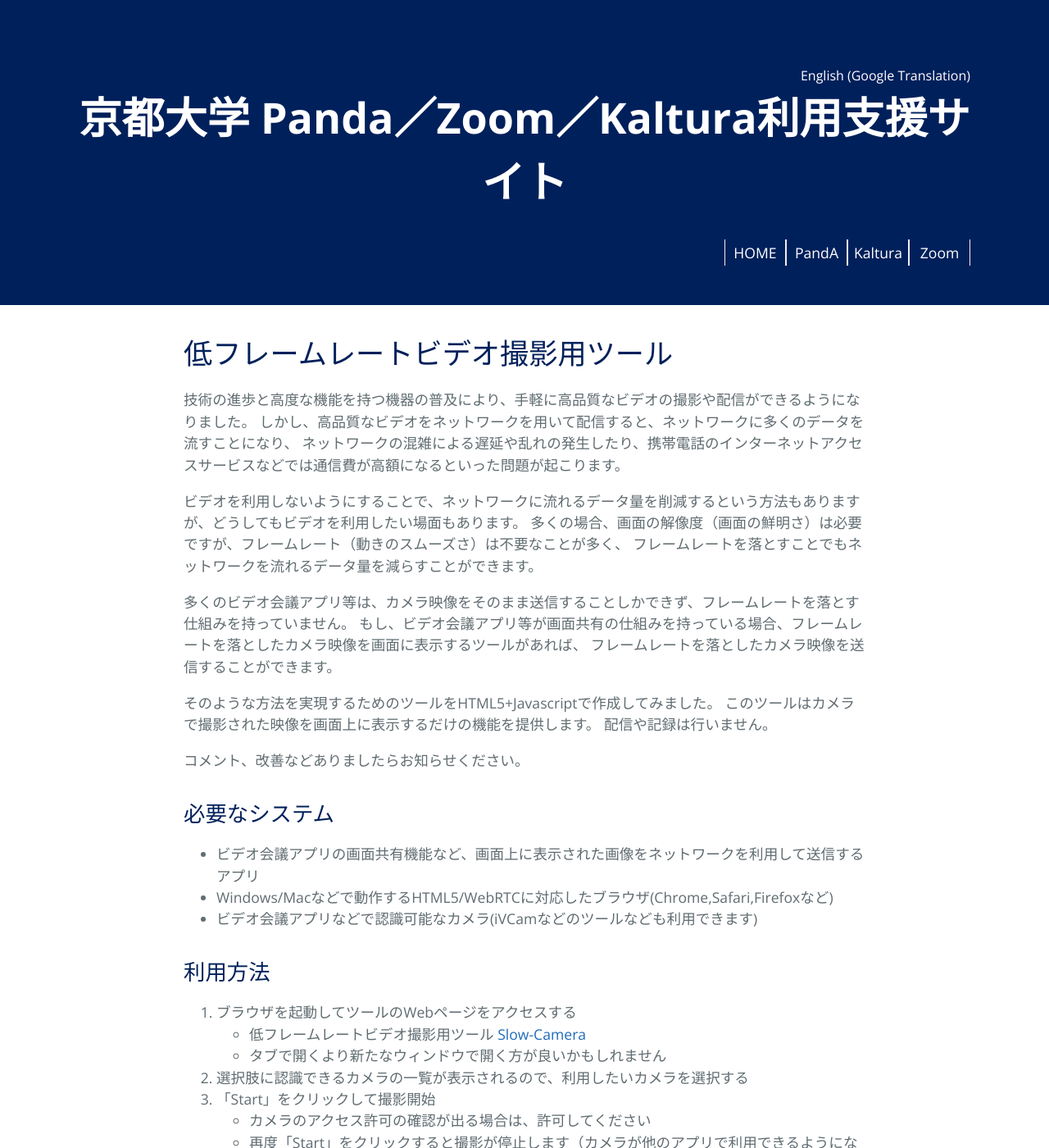
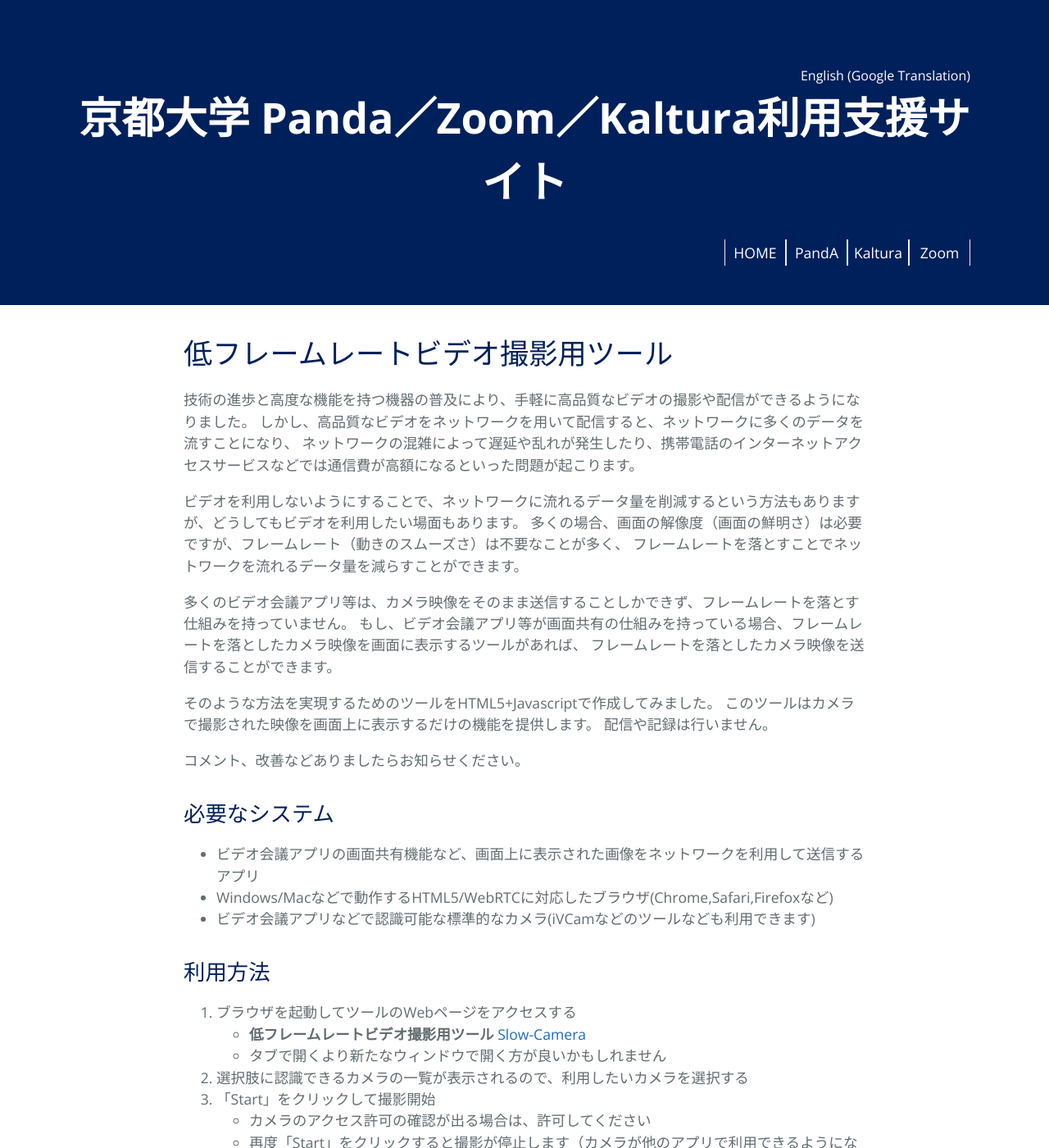
Before and after one commit to kyoto-u/online-edu, a Jekyll site: the page built from slow-camera-guide.md, in a window 1280 px wide and 1400 px high. Shown: the whole window at 82% size. Built offline with Jekyll 4.4.1, drawn with Linux system fonts in a browser that asks for light colours; our own code applies the rules of GitHub Pages for plain Markdown files.

Commit message:
Update slow-camera-guide.md

```diff
--- a/slow-camera-guide.md
+++ b/slow-camera-guide.md
@@ -2,11 +2,11 @@
 
 技術の進歩と高度な機能を持つ機器の普及により、手軽に高品質なビデオの撮影や配信ができるようになりました。
 しかし、高品質なビデオをネットワークを用いて配信すると、ネットワークに多くのデータを流すことになり、
-ネットワークの混雑による遅延や乱れの発生したり、携帯電話のインターネットアクセスサービスなどでは通信費が高額になるといった問題が起こります。
+ネットワークの混雑によって遅延や乱れが発生したり、携帯電話のインターネットアクセスサービスなどでは通信費が高額になるといった問題が起こります。
 
 ビデオを利用しないようにすることで、ネットワークに流れるデータ量を削減するという方法もありますが、どうしてもビデオを利用したい場面もあります。
 多くの場合、画面の解像度（画面の鮮明さ）は必要ですが、フレームレート（動きのスムーズさ）は不要なことが多く、
-フレームレートを落とすことでもネットワークを流れるデータ量を減らすことができます。
+フレームレートを落とすことでネットワークを流れるデータ量を減らすことができます。
 
 多くのビデオ会議アプリ等は、カメラ映像をそのまま送信することしかできず、フレームレートを落とす仕組みを持っていません。
 もし、ビデオ会議アプリ等が画面共有の仕組みを持っている場合、フレームレートを落としたカメラ映像を画面に表示するツールがあれば、
@@ -22,12 +22,12 @@
 
 - ビデオ会議アプリの画面共有機能など、画面上に表示された画像をネットワークを利用して送信するアプリ
 - Windows/Macなどで動作するHTML5/WebRTCに対応したブラウザ(Chrome,Safari,Firefoxなど)
-- ビデオ会議アプリなどで認識可能なカメラ(iVCamなどのツールなども利用できます)
+- ビデオ会議アプリなどで認識可能な標準的なカメラ(iVCamなどのツールなども利用できます)
 
 ## 利用方法
 
 1. ブラウザを起動してツールのWebページをアクセスする
-   - 低フレームレートビデオ撮影用ツール [Slow-Camera](slow-camera)
+   - **低フレームレートビデオ撮影用ツール** [Slow-Camera](slow-camera)
    - タブで開くより新たなウィンドウで開く方が良いかもしれません
 2. 選択肢に認識できるカメラの一覧が表示されるので、利用したいカメラを選択する
 3. 「Start」をクリックして撮影開始
```
